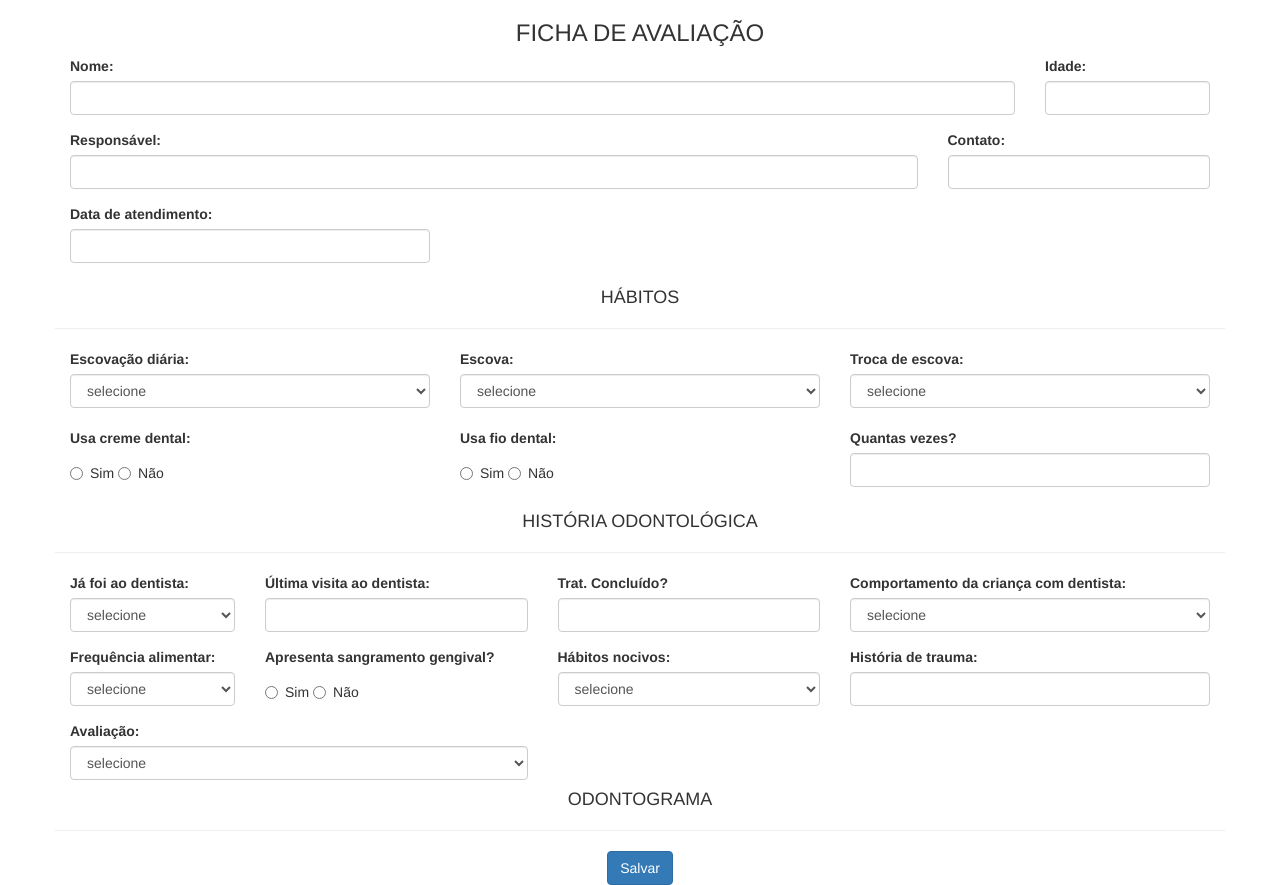
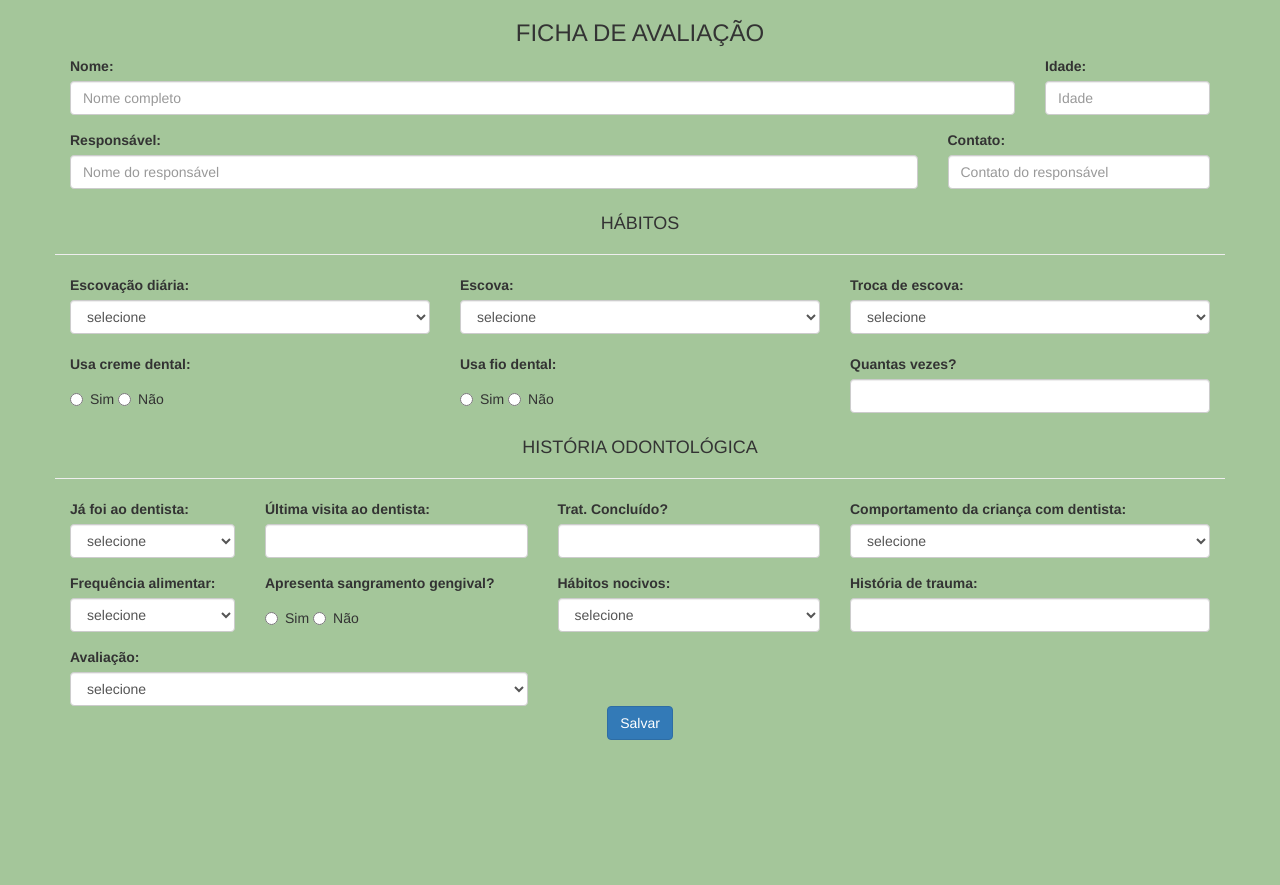
Before and after one commit to rogersec/crer_e_ser, a Django app: page / in a window 1280 px wide. After the commit the page ends 740 px from the top, so only its background shows below. Run offline with Django 3.2, Linux system fonts and the light colour scheme; some libraries are stand-ins or nearby versions.

Commit message:
Add styles.css and modify odonto_form.html

```diff
--- /dev/null
+++ b/crer_e_ser/fichas/static/css/style.css
@@ -0,0 +1,7 @@
+body{
+    background-color: #A4C69A;
+}
+
+.btn-primary{
+    margin-bottom: 40px !important;
+}
--- a/crer_e_ser/fichas/templates/odonto_form.html
+++ b/crer_e_ser/fichas/templates/odonto_form.html
@@ -4,22 +4,23 @@
     <head>
         <title>Crer&Ser</title>
         <link rel="stylesheet" href="{% static "/bootstrap/css/bootstrap.css" %}">
+        <link rel="stylesheet" href="{% static "/css/style.css" %}">
     </head>
     <body>
     <div class="container">
         <h3 class="text-center">FICHA DE AVALIAÇÃO</h3>
-        <form action="">
+        <form method="POST" action="."> {% csrf_token %}
         <div class="row">
             <div class="col-md-10">
                 <div class="form-group">
                     <label for="">Nome:</label>
-                    <input type="text" class="form-control" id="">
+                    <input type="text" class="form-control" id="" placeholder="Nome completo" name="nome">
                 </div>
             </div>
             <div class="col-md-2">
                 <div class="form-group">
                     <label for="">Idade:</label>
-                    <input type="text" class="form-control" id="">
+                    <input type="text" class="form-control" id="" placeholder="Idade" name="idade">
                 </div>
             </div>
         </div>
@@ -27,17 +28,17 @@
             <div class="col-md-9">
                 <div class="form-group">
                     <label for="">Responsável:</label>
-                    <input type="text" class="form-control" id="">
+                    <input type="text" class="form-control" id="" placeholder="Nome do responsável" name="nome_responsavel">
                 </div>
             </div>
             <div class="col-md-3">
                 <div class="form-group">
                     <label for="">Contato:</label>
-                    <input type="text" class="form-control" id="">
+                    <input type="text" class="form-control" id="" placeholder="Contato do responsável" name="contato_reponsavel">
                 </div>
             </div>
         </div>
-
+    <!--
         <div class="row">
             <div class="col-md-4">
                 <div class="form-group">
@@ -46,38 +47,39 @@
                 </div>
             </div>
         </div>
+    -->
 
 <!-- HÁBITOS -->
         <div class="row">
-            <h4 class="text-center">HÁBITOS</h4>
+            <h4 id="tc" class="text-center">HÁBITOS</h4>
             <hr>
             <div class="col-md-4">
                 <label for="">Escovação diária:</label>
-                <select id="" class="form-control">
+                <select id="" class="form-control" name="escovacao_diaria">
                     <option value="">selecione</option>
-                    <option value="">uma</option>
-                    <option value="">duas</option>
-                    <option value="">três</option>
-                    <option value="">mais de três</option>
-                    <option value="">nenhuma</option>
+                    <option value="uma">uma</option>
+                    <option value="duas">duas</option>
+                    <option value="tres">três</option>
+                    <option value="mais_de_tres">mais de três</option>
+                    <option value="nenhuma">nenhuma</option>
                 </select>
             </div>
             <div class="col-md-4">
                 <label for="">Escova:</label>
-                <select name="" id="" class="form-control">
+                <select name="escova" id="" class="form-control">
                     <option value="">selecione</option>
-                    <option value="">indivual</option>
-                    <option value="">coletiva</option>
+                    <option value="individual">indivual</option>
+                    <option value="coletiva">coletiva</option>
                 </select>
             </div>
             <div class="col-md-4">
                 <label for="">Troca de escova:</label>
-                <select name="" id="" class="form-control">
+                <select name="troca_de_escova" id="" class="form-control">
                     <option value="">selecione</option>
-                    <option value="">1 mês</option>
-                    <option value="">2 meses</option>
-                    <option value="">3 meses</option>
-                    <option value="">mais de 3 meses</option>
+                    <option value="um_mes">1 mês</option>
+                    <option value="dois_meses">2 meses</option>
+                    <option value="tres_meses">3 meses</option>
+                    <option value="tres_mais">mais de 3 meses</option>
                 </select>
             </div>
         </div>
@@ -87,21 +89,21 @@
             <div class="col-md-4">
                 <label for="">Usa creme dental: </label>
                 <div class="radio">
-                    <label><input type="radio" name="">Sim</label>
-                    <label><input type="radio" name="">Não</label>
+                    <label><input type="radio" name="usa_creme">Sim</label>
+                    <label><input type="radio" name="nao_usa_creme">Não</label>
                 </div>
             </div>
             <div class="col-md-4">
                 <label for="">Usa fio dental: </label>
                 <div class="radio">
-                    <label><input type="radio" name="">Sim</label>
-                    <label><input type="radio" name="">Não</label>
+                    <label><input type="radio" name="usa_fio">Sim</label>
+                    <label><input type="radio" name="nao_usa_fio">Não</label>
                 </div>
             </div>
             <div class="col-md-4">
                 <div class="form-group">
                     <label for="">Quantas vezes?</label>
-                    <input type="text" class="form-control" id="">
+                    <input type="text" class="form-control" id="" name="frequencia_escovacao">
                 </div>
             </div>
         </div>
@@ -112,33 +114,33 @@
             <hr>
             <div class="col-md-2">
                 <label for="">Já foi ao dentista:</label>
-                <select name="" id="" class="form-control">
+                <select name="foi_ao_dentista" id="" class="form-control">
                     <option value="">selecione</option>
-                    <option value="">Particular</option>
-                    <option value="">Plano</option>
-                    <option value="">Saúde Pública</option>
-                    <option value="">Não</option>
+                    <option value="particular">Particular</option>
+                    <option value="plano">Plano</option>
+                    <option value="saude_publica">Saúde Pública</option>
+                    <option value="nao">Não</option>
                 </select>
             </div>
             <div class="col-md-3">
                 <div class="form-group">
                     <label for="">Última visita ao dentista:</label>
-                    <input type="text" class="form-control" id="">
+                    <input type="text" class="form-control" id="" name="ultima_visita">
                 </div>
             </div>
             <div class="col-md-3">
                 <div class="form-group">
                     <label for="">Trat. Concluído?</label>
-                    <input type="text" class="form-control" id="">
+                    <input type="text" class="form-control" id="" name="tratamento_concluido">
                 </div>
             </div>
             <div class="col-md-4">
                 <label for="">Comportamento da criança com dentista:</label>
-                <select name="" id="" class="form-control">
+                <select name="comportamento" id="" class="form-control">
                     <option value="">selecione</option>
-                    <option value="">Primeira vez</option>
-                    <option value="">Normal</option>
-                    <option value="">Fobia</option>
+                    <option value="primeira_vez">Primeira vez</option>
+                    <option value="normal">Normal</option>
+                    <option value="fobia">Fobia</option>
                 </select>
             </div>
         </div>
@@ -146,22 +148,22 @@
         <div class="row">
             <div class="col-md-2">
                 <label for="">Frequência alimentar:</label>
-                <select name="" id="" class="form-control">
+                <select name="frequencia_alimentar" id="" class="form-control">
                     <option value="">selecione</option>
-                    <option value="">Horários normais</option>
-                    <option value="">Livre demanda</option>
+                    <option value="normais">Horários normais</option>
+                    <option value="livre">Livre demanda</option>
                 </select>
             </div>
             <div class="col-md-3">
                 <label for="">Apresenta sangramento gengival?</label>
                 <div class="radio">
-                    <label><input type="radio" name="">Sim</label>
-                    <label><input type="radio" name="">Não</label>
+                    <label><input type="radio" name="sangramento_gengival">Sim</label>
+                    <label><input type="radio" name="sangramento_gengival_">Não</label>
                 </div>
             </div>
             <div class="col-md-3">
                 <label for="">Hábitos nocivos:</label>
-                <select name="" id="" class="form-control">
+                <select name="habitos_nocivos" id="" class="form-control">
                     <option value="">selecione</option>
                     <option value="">Chupeta</option>
                     <option value="">Dedo</option>
@@ -177,27 +179,21 @@
             <div class="col-md-4">
                 <div class="form-group">
                     <label for="">História de trauma:</label>
-                    <input type="text" class="form-control" id="">
+                    <input type="text" class="form-control" id="" name="historia_trauma">
                 </div>
             </div>
         </div>
         <div class="row">
             <div class="col-md-5">
                 <label for="">Avaliação:</label>
-                <select name="" id="" class="form-control">
+                <select name="avaliacao" id="" class="form-control">
                     <option value="">selecione</option>
-                    <option value="">Conduta negativa – recusa tratamento, choro forte...</option>
-                    <option value="">Conduta indefinida – pequena resistência, medo, nervossimo...</option>
-                    <option value="">Conduta sa sfatória – adaptação cautelos</option>
-                    <option value="">Conduta positiva – bom relacionamento, sem medo, interesse no tratamento...</option>
+                    <option value="negativa">Conduta negativa – recusa tratamento, choro forte...</option>
+                    <option value="indefinida">Conduta indefinida – pequena resistência, medo, nervossimo...</option>
+                    <option value="satisfatoria">Conduta satisfatória – adaptação cautelos</option>
+                    <option value="positiva">Conduta positiva – bom relacionamento, sem medo, interesse no tratamento...</option>
                 </select>
             </div>
-        </div>
-
-<!-- ODONTOGRAMA -->
-        <div class="row">
-            <h4 class="text-center">ODONTOGRAMA</h4>
-            <hr>
         </div>
         <div class="text-center">
                 <button type="submit" class="btn btn-primary">Salvar</button>
```
